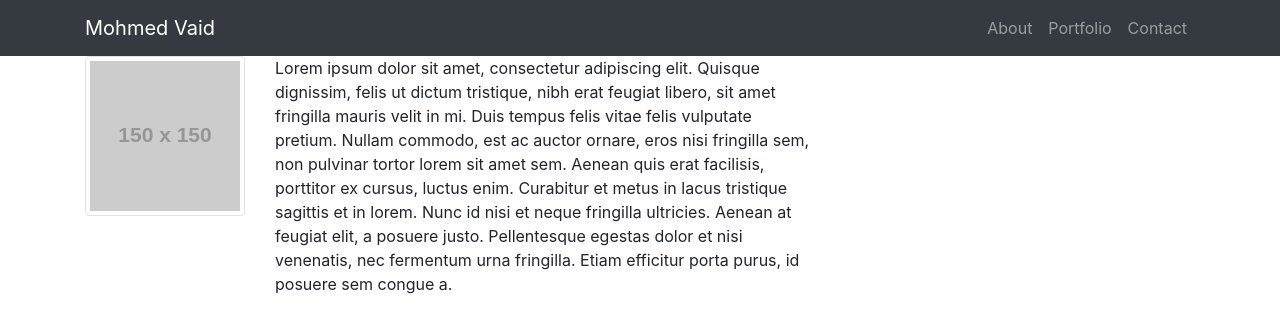
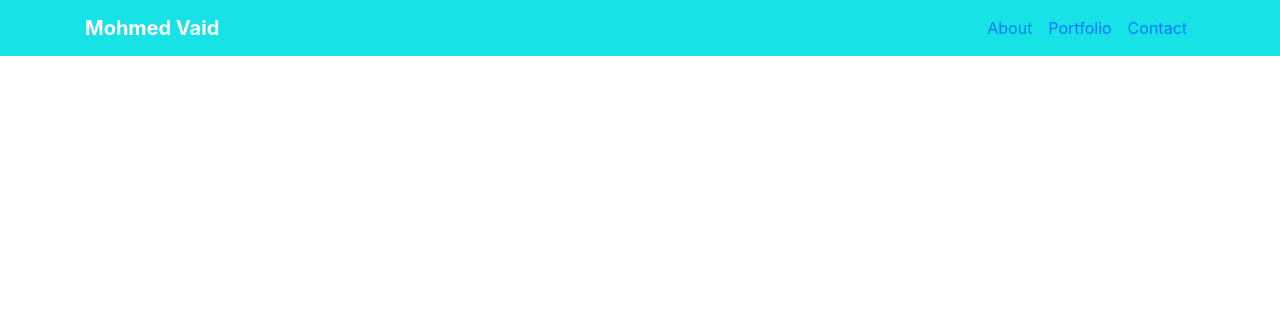
Before and after one commit to Mohmedvaid/my-first-portfolio, a plain HTML site: page index.html in a window 1280 px wide. Drawn offline with nearby package versions, Linux system fonts and the light colour scheme; placeholder pictures from the web are drawn by us.

Commit message:
fixed broken tags

```diff
--- a/index.html
+++ b/index.html
@@ -1,31 +1,29 @@
-
+<!-- CSS Typography: Solved -->
 <!DOCTYPE html>
 <html lang="en-us">
 
 <head>
 
   <meta charset="UTF-8">
-  <meta name="viewport" content="width=device-width, initial-scale=1">
+  <!--Css-->
+  <link rel="stylesheet" href="style.css">
+  <link rel="stylesheet" href="https://stackpath.bootstrapcdn.com/bootstrap/4.4.1/css/bootstrap.min.css" integrity="sha384-Vkoo8x4CGsO3+Hhxv8T/Q5PaXtkKtu6ug5TOeNV6gBiFeWPGFN9MuhOf23Q9Ifjh" crossorigin="anonymous">
 
   <title>My Portfolio</title>
-
-  <!-- CSS -->
-  <link rel="stylesheet" href="Style.css">
-  <link rel="stylesheet" href="https://maxcdn.bootstrapcdn.com/bootstrap/4.0.0/css/bootstrap.min.css">
 
 </head>
 
 <body>
-<!--Nav-->
-  <nav class="navbar navbar-expand-lg navbar-dark bg-dark fixed-top">
+<!-- Navigation -->
+<nav class="navbar navbar-expand-lg fixed-top" style="background-color: rgb(23, 227, 230);">
   <div class="container">
-      <a class="navbar-brand" href="#">Mohmed Vaid</a>
+    <a class="navbar-brand" href="#"><b>Mohmed Vaid</b></a>
     <button class="navbar-toggler" type="button" data-toggle="collapse" data-target="#navbarResponsive" aria-controls="navbarResponsive" aria-expanded="false" aria-label="Toggle navigation">
           <span class="navbar-toggler-icon"></span>
         </button>
     <div class="collapse navbar-collapse" id="navbarResponsive">
       <ul class="navbar-nav ml-auto">
-          <li class="nav-item">
+        <li class="nav-item" id="navlinks">
           <a class="nav-link" href="/index.html">About</a>
         </li>
         <li class="nav-item">
@@ -39,40 +37,16 @@
   </div>
 </nav>
 
-<body>
-  <!-- Aboutme -->
-  <div class="container">
-    <div class="row">
-      <div class="col-md-8">
-        <div class="page-header">
-          <h1>About Me</h1>
-        </div>
-        <div class="row">
-          <div class="col-md-3">
-            <img src="http://placehold.it/150x150" alt="Placeholder" class="img-thumbnail">
-          </div>
-          <div class="col-md-9">
-            <p>
-              Lorem ipsum dolor sit amet, consectetur adipiscing elit. Quisque dignissim, felis ut dictum tristique,
-              nibh erat feugiat libero, sit amet fringilla mauris velit in mi. Duis tempus felis vitae
-              felis vulputate pretium. Nullam commodo, est ac auctor ornare, eros nisi fringilla sem,
-              non pulvinar tortor lorem sit amet sem. Aenean quis erat facilisis, porttitor ex cursus,
-              luctus enim. Curabitur et metus in lacus tristique sagittis et in lorem. Nunc id nisi et
-              neque fringilla ultricies. Aenean at feugiat elit, a posuere justo. Pellentesque egestas
-              dolor et nisi venenatis, nec fermentum urna fringilla. Etiam efficitur porta purus, id
-              posuere sem congue a.
-            </p>
-          </div>
-        </div>
-      </div>
 
 </body>
-  <!-- jQuery CDN -->
-  <script src="https://ajax.googleapis.com/ajax/libs/jquery/1.11.3/jquery.min.js"></script>
 
-  <script src="https://cdnjs.cloudflare.com/ajax/libs/popper.js/1.14.3/umd/popper.min.js"></script>
 
-  <!-- Bootstrap JavaScript CDN -->
-  <script src="https://maxcdn.bootstrapcdn.com/bootstrap/4.0.0/js/bootstrap.min.js"></script>
+<footer>
 
+</footer>
+
+<!--JS-->
+<script src="https://code.jquery.com/jquery-3.4.1.slim.min.js" integrity="sha384-J6qa4849blE2+poT4WnyKhv5vZF5SrPo0iEjwBvKU7imGFAV0wwj1yYfoRSJoZ+n" crossorigin="anonymous"></script>
+<script src="https://cdn.jsdelivr.net/npm/popper.js@1.16.0/dist/umd/popper.min.js" integrity="sha384-Q6E9RHvbIyZFJoft+2mJbHaEWldlvI9IOYy5n3zV9zzTtmI3UksdQRVvoxMfooAo" crossorigin="anonymous"></script>
+<script src="https://stackpath.bootstrapcdn.com/bootstrap/4.4.1/js/bootstrap.min.js" integrity="sha384-wfSDF2E50Y2D1uUdj0O3uMBJnjuUD4Ih7YwaYd1iqfktj0Uod8GCExl3Og8ifwB6" crossorigin="anonymous"></script>
 </html>
--- a/style.css
+++ b/style.css
@@ -1,7 +1,7 @@
-form{
-    margin: 10px;
+.navbar-brand{
+    color: white;
 }
 
-form {
-    margin-bottom: 10px;
+#navlinks{
+    color: white;
 }
```
Also changed, not shown: contact.html (deleted, +0 -71 lines), portfolio.html (deleted, +0 -53 lines). Lines whose indentation alone changed are shown as unchanged.
